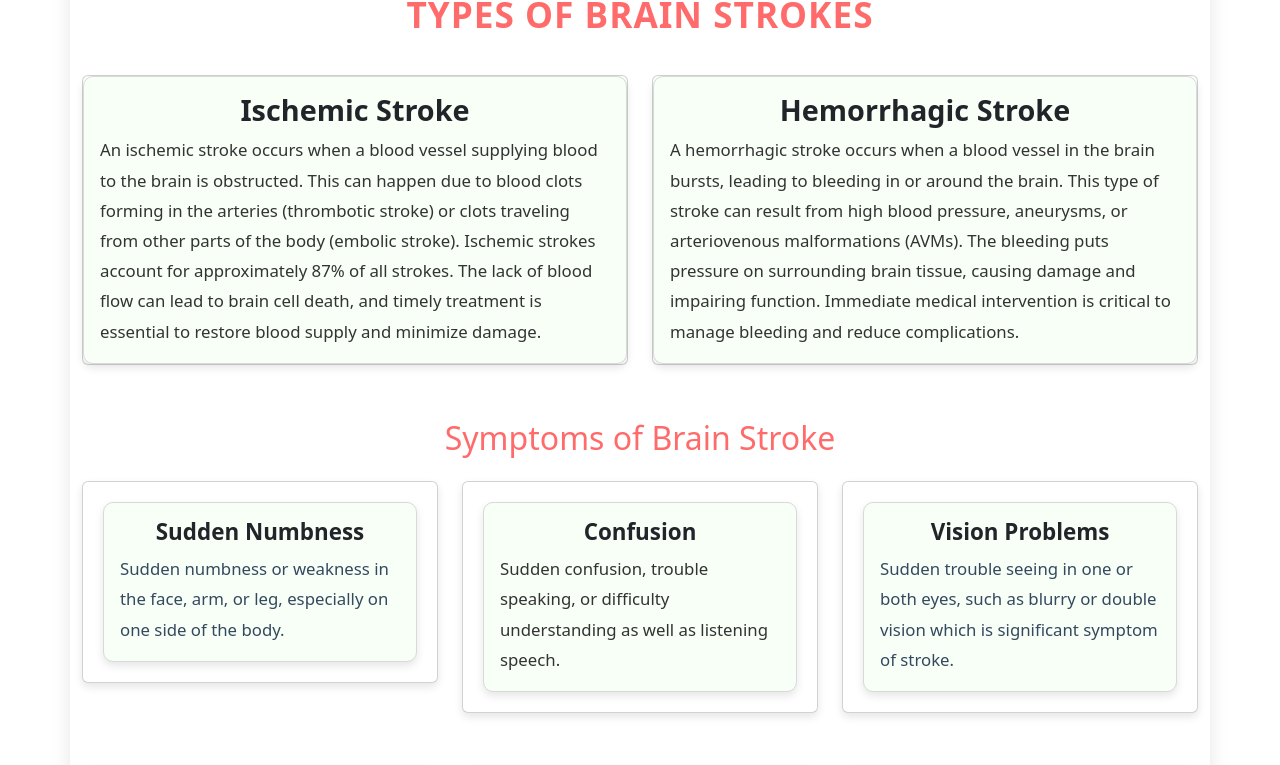
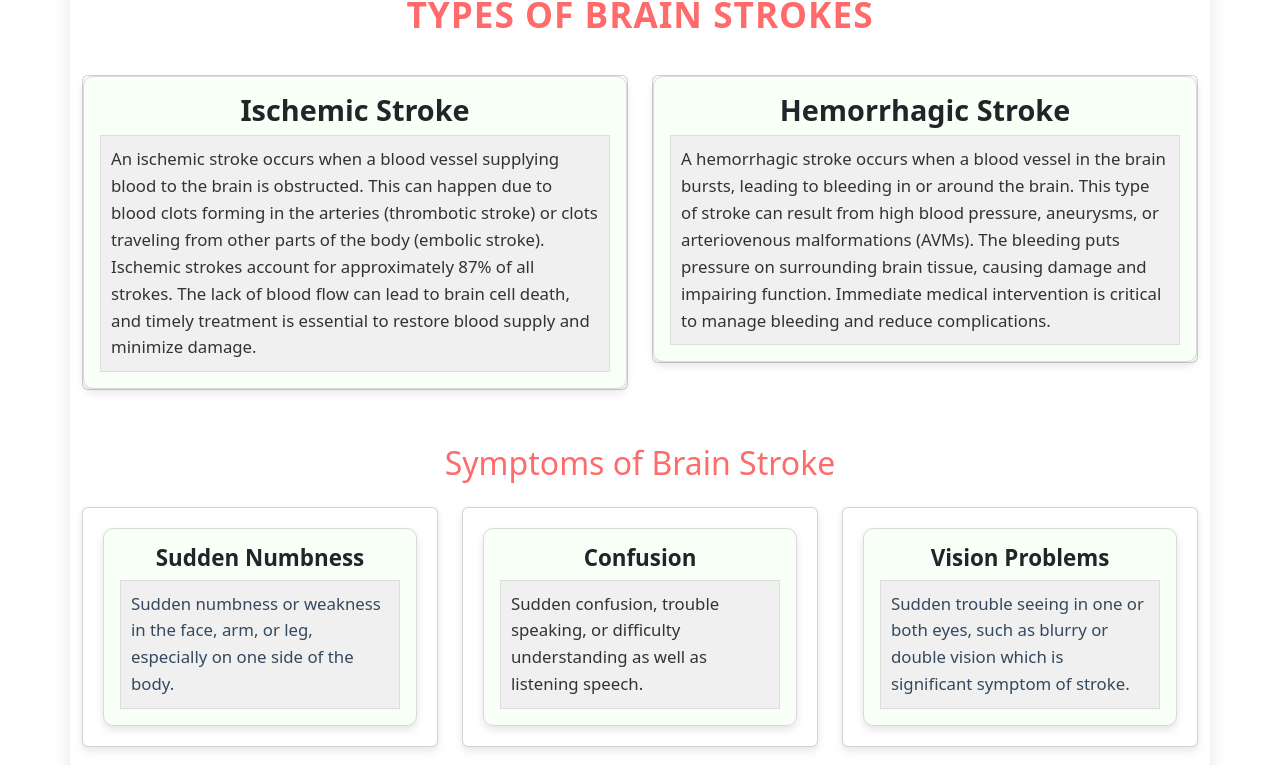
Before and after one commit to Pratikkuntawar/brainstrokedetection, a React (Create React App) app: page /about in a window 1280 px wide. Shown: the part 757-1522 px from the top of the page. Built offline with nearby package versions, Linux system fonts and the light colour scheme.

Commit message:
Update About.css

```diff
--- a/src/components/About.css
+++ b/src/components/About.css
@@ -271,3 +271,22 @@
     text-align: center;
   }
 }
+
+/* Ensures the container spans the full width of the screen */
+.textcontainer {
+  width: 100%;
+  margin: 0 auto;
+  padding: 0 20px; /* Optional: Adds padding inside the container */
+  display: flex; /* Ensures the children elements are aligned properly */
+  justify-content: flex-start; /* Aligns items to the start of the container */
+}
+
+/* Ensures the content of the paragraph takes up the full width */
+.card-text {
+  width: 100%; /* Ensures the paragraph spans the full width of the container */
+  box-sizing: border-box; /* Includes padding in the element’s width */
+  padding: 10px; /* Adds space inside the paragraph (optional) */
+  background-color: #f0f0f0; /* Optional: Gives a background color to the paragraph */
+  border: 1px solid #ddd; /* Optional: Adds a border for visibility */
+  line-height: 1.6; /* Optional: Increases line height for better readability */
+}
```
